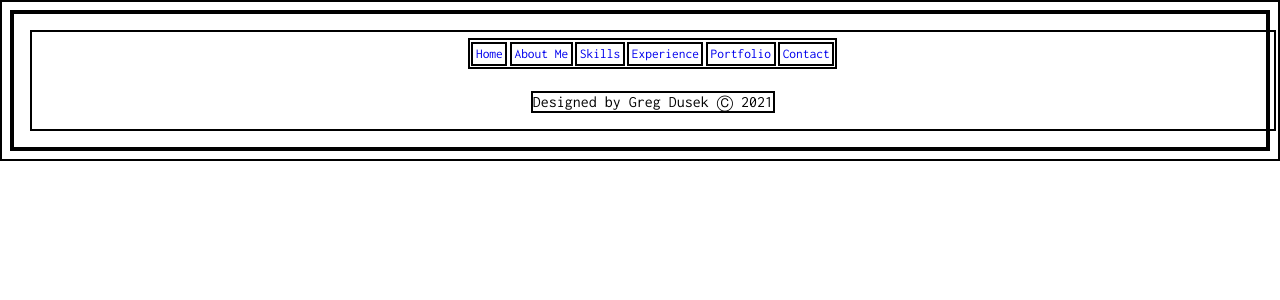
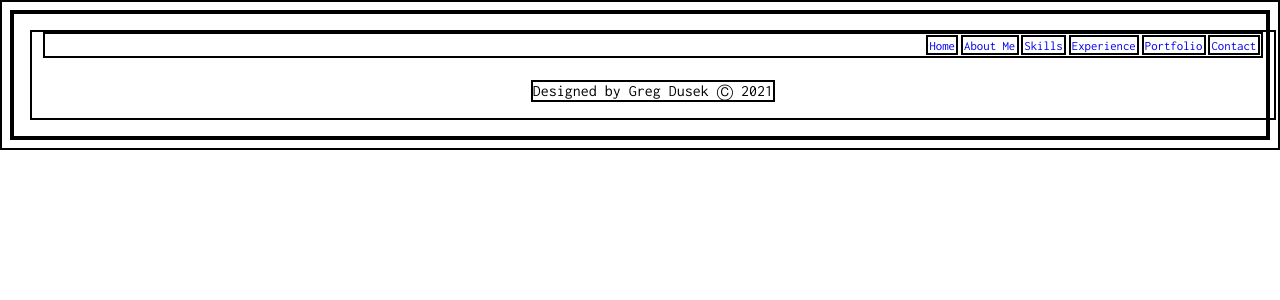
Before and after one commit to gregdusek/my-portfolio, a React (Create React App) app: page / in a window 1280 px wide. Shown: the top 300 px of the page. Built offline with nearby package versions, Linux system fonts and the light colour scheme.

Commit message:
Tweaked navbar position

```diff
--- a/src/Components/Navbar/styles.css
+++ b/src/Components/Navbar/styles.css
@@ -4,20 +4,23 @@
     display: flex;
     flex-direction: row;
     justify-content: center;
-    width: auto;
+    justify-content: flex-end;
+    align-items: center;
+    align-content: right;
+    width: 95vw;
     height: auto;
-    margin: .50vw .50vw .50vw .50vw;
+    margin: 0 .50vw .50vw .50vw;
 }
 
 .nav-link {
     display: flex;
-    justify-content: center;
-    font-size: 1.05vw;
+    /* justify-content: center; */
+    font-size: 1vw;
     font-weight: 900px;
     width: auto;
     height: auto;
     margin: .10vw .10vw .10vw .10vw;
-    padding: .20vw .20vw .20vw .20vw;
+    padding: .10vw .10vw .10vw .10vw;
     text-decoration: none;
     text-decoration-color: none;
 }
```
